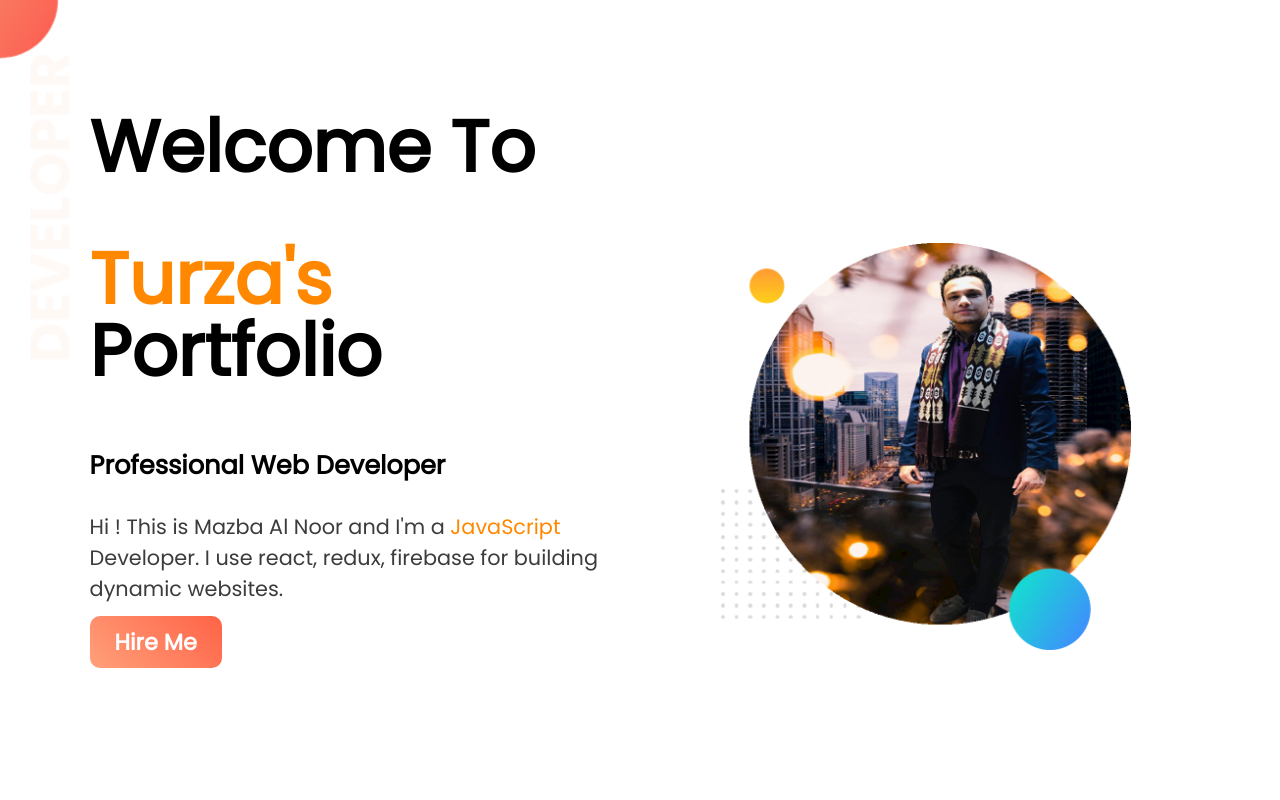
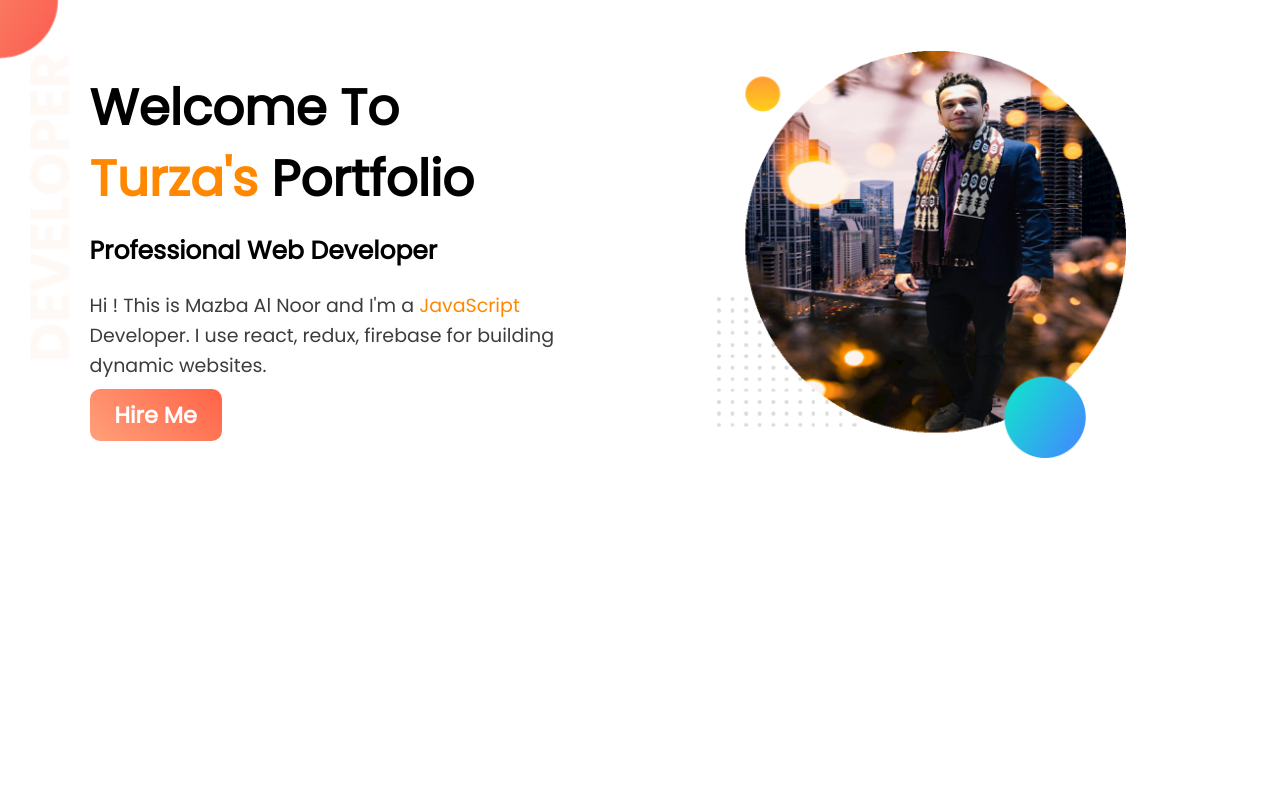
Before and after one commit to turza1994/practice-portfolio, a plain HTML site: page index.html in a window 1280 px wide. Shown: the top 800 px of the page. Drawn offline with Linux system fonts and the light colour scheme.

Commit message:
first deployment correction

```diff
--- a/style.css
+++ b/style.css
@@ -1,22 +1,22 @@
 body{
     margin: 0;
     font-family: 'Poppins', sans-serif;
+    line-height: 30px;
 }
 h1{
-    font-size: 4.5rem;
-    line-height: 1em;
-    font-weight: 9em;
+    font-size: 50px;
+    font-weight: 900;
 }
 h2{
-    font-size: 3.6em;
+    font-size: 40px;
     font-weight: 900;
 }
 h3{
-    font-size: 1.6em;
+    font-size: 25px;
     font-weight: 900;
 }
 p{
-    font-size: 1.3em;
+    font-size: 19px;
     color: rgb(61, 60, 60);
 }
 section{
@@ -29,7 +29,7 @@ section{
 }
 .half-width{
     width: 40%;
-    display: inline-block;
+    float: left;
     margin-left: 5%;
     padding: 4% 2%;
 }
@@ -62,7 +62,7 @@ section{
 }
 .single-experience{
     width: 40%;
-    display: inline-block;
+    float: left;
     margin-left: 5%;
     padding: 0 1vw;
     box-shadow: 1px 1px 30px gray;
```
